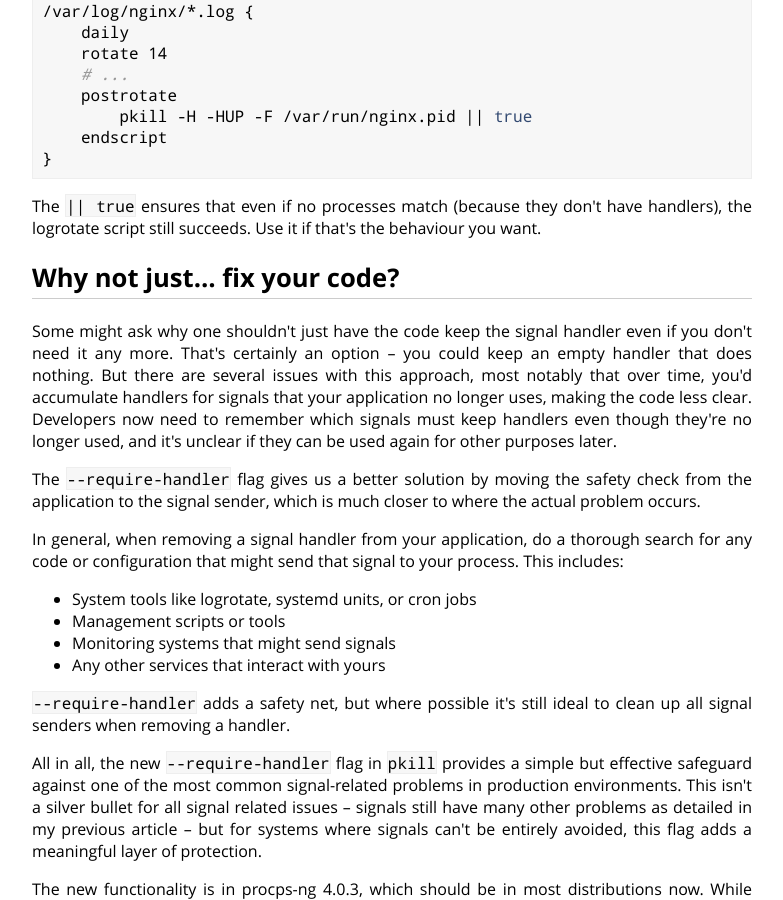
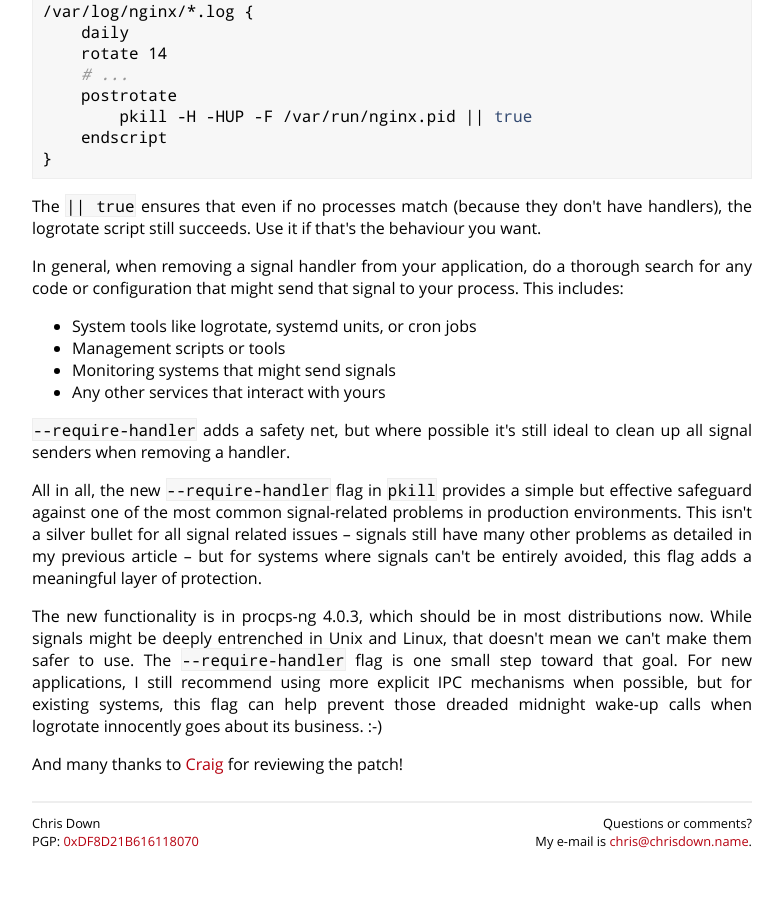
Before and after one commit to cdown/chrisdown.name, a Jekyll site: the page built from _posts/2025-05-12-safer-signal-sending-with-pkill-require-handler.md, in a window 1280 px wide and 900 px high, scrolled down 6401 px. Shown: the whole window, without its empty margins (248-1031 px from the left). Built offline with Jekyll 4.4.1, drawn with Linux system fonts in a browser that asks for light colours; after the commit the page ends 7278 px from its top, so only the background shows below that.

Commit message:
require handler post: Simplify conclusion

```diff
--- a/_posts/2025-05-12-safer-signal-sending-with-pkill-require-handler.md
+++ b/_posts/2025-05-12-safer-signal-sending-with-pkill-require-handler.md
@@ -354,21 +354,6 @@ The `|| true` ensures that even if no processes match (because they don't have
 handlers), the logrotate script still succeeds. Use it if that's the behaviour
 you want.
 
-## Why not just... fix your code?
-
-Some might ask why one shouldn't just have the code keep the signal handler
-even if you don't need it any more. That's certainly an option -- you could
-keep an empty handler that does nothing. But there are several issues with this
-approach, most notably that over time, you'd accumulate handlers for signals
-that your application no longer uses, making the code less clear. Developers
-now need to remember which signals must keep handlers even though they're no
-longer used, and it's unclear if they can be used again for other purposes
-later.
-
-The `--require-handler` flag gives us a better solution by moving the safety
-check from the application to the signal sender, which is much closer to where
-the actual problem occurs.
-
 In general, when removing a signal handler from your application, do a thorough
 search for any code or configuration that might send that signal to your
 process. This includes:
@@ -381,12 +366,12 @@ process. This includes:
 `--require-handler` adds a safety net, but where possible it's still ideal to
 clean up all signal senders when removing a handler.
 
-All in all, the new `--require-handler` flag in `pkill` provides a simple but effective
-safeguard against one of the most common signal-related problems in production
-environments. This isn't a silver bullet for all signal related issues --
-signals still have many other problems as detailed in my previous article --
-but for systems where signals can't be entirely avoided, this flag adds a
-meaningful layer of protection.
+All in all, the new `--require-handler` flag in `pkill` provides a simple but
+effective safeguard against one of the most common signal-related problems in
+production environments. This isn't a silver bullet for all signal related
+issues -- signals still have many other problems as detailed in my previous
+article -- but for systems where signals can't be entirely avoided, this flag
+adds a meaningful layer of protection.
 
 The new functionality is in procps-ng 4.0.3, which should be in most
 distributions now. While signals might be deeply entrenched in Unix and Linux,
```
